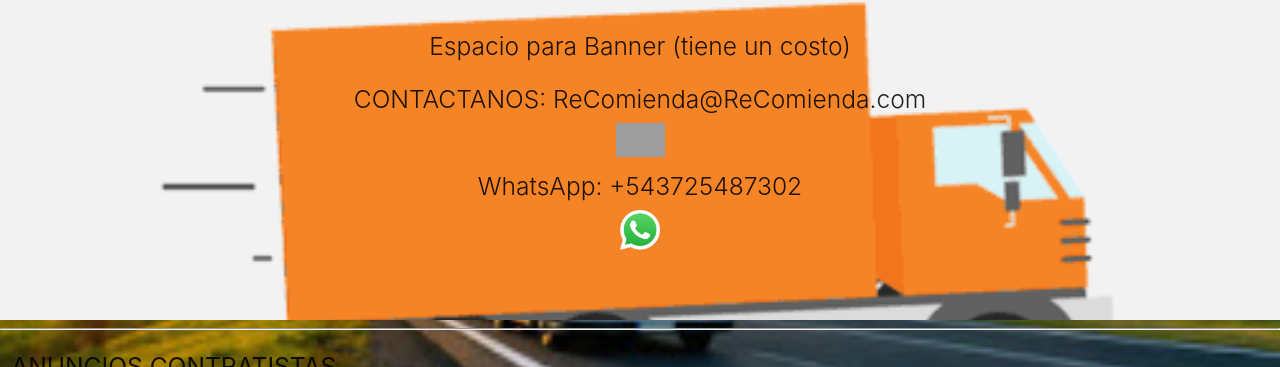
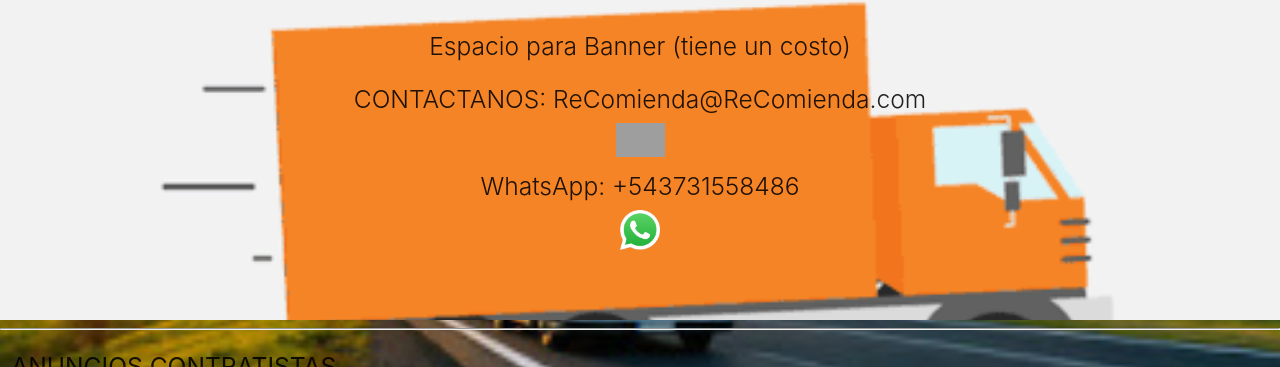
Before and after one commit to informatorio2020com07/Grupo1, a Django app: page / in a window 1280 px wide. Shown: the part 244-611 px from the top of the page. Run offline with Django 3.2, Linux system fonts and the light colour scheme; data that the repository does not hold is empty; some libraries are stand-ins or nearby versions; grey boxes are pictures that could not be loaded.

Commit message:
Toquecititos - Jorge

```diff
--- a/ReComienda/Anuncio/templates/anuncio/index.html
+++ b/ReComienda/Anuncio/templates/anuncio/index.html
@@ -10,10 +10,10 @@
       <div class="row center">
         <h5 class="header col s12 light">Espacio para Banner (tiene un costo)</h5>
         <h5 class="header col s12 light">CONTACTANOS: ReComienda@ReComienda.com</h5>
-        <a title="Enviar correo electrónico" href="#" target="nombre_marco">
+        <a title="Enviar correo electrónico" href="https://mail.google.com" target="nombre_marco">
           <img src="{% static 'img/gmail-logo-7.png' %}" img style="width: 49px; height: 34px; vertical-align: middle;" alt="GMail" /></a>
-        <h5 class="header col s12 light">WhatsApp: +543725487302</h5>
-        <h5><a title="Enviar mensaje" href="https://web.whatsapp.com/send?phone=543725487302&text=Hola%2C+%C2%BFC%C3%B3mo+est%C3%A1s%3F" target="nombre_marco">
+        <h5 class="header col s12 light">WhatsApp: +543731558486</h5>
+        <h5><a title="Enviar mensaje" href="https://web.whatsapp.com/send?phone=543731558486&text=Hola%2C+%C2%BFC%C3%B3mo+est%C3%A1s%3F" target="nombre_marco">
           <img src="{% static 'img/whatsapp-logo-11-1019x1024.png' %}" img style="width: 40px; height: 40px; vertical-align: middle;" alt="WhatsApp" /></a></h5>
 
       </div>
```
